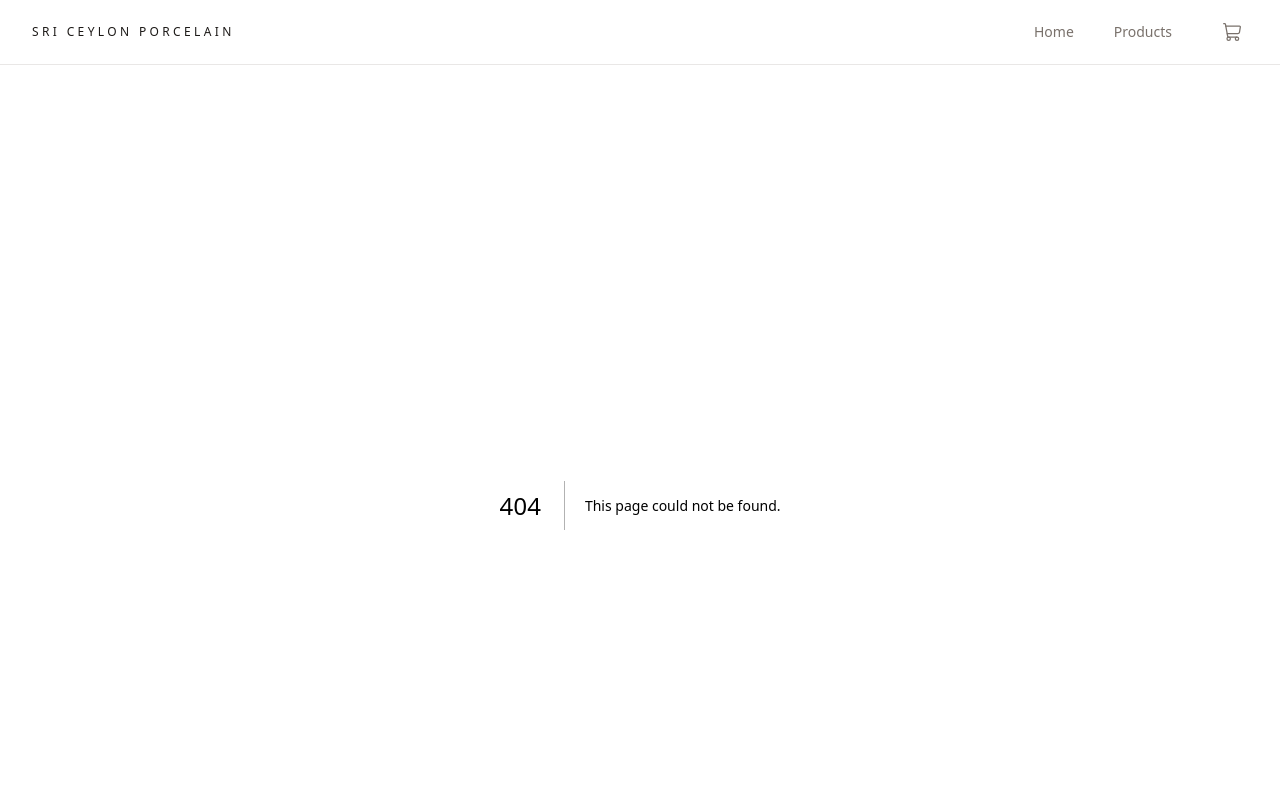
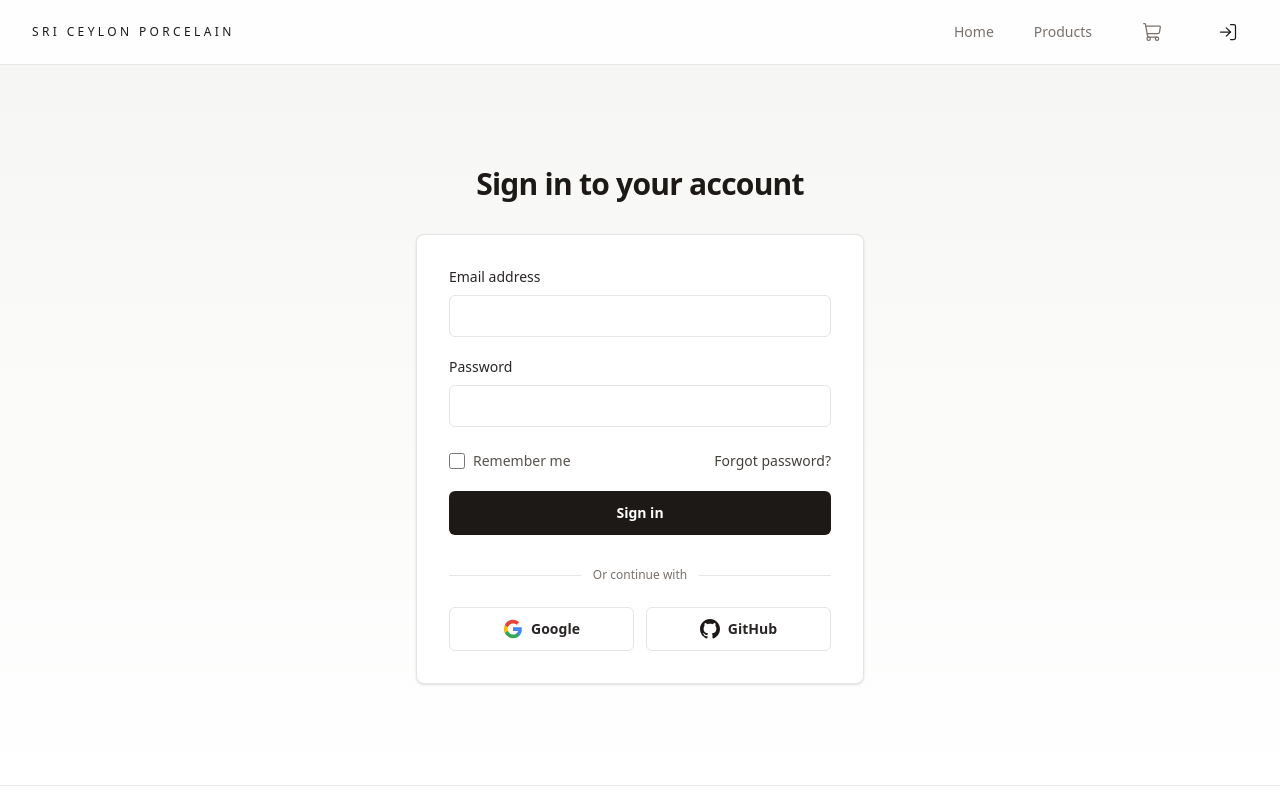
Before and after one commit to MALIBU-PIXEL-PVT-LTD/sri-ceylon-porcelain-store, a Next.js app: page /sign-in in a window 1280 px wide. Before the commit this address had no page. Shown: the top 800 px of the page. Built offline with nearby package versions, Linux system fonts and the light colour scheme.

Commit message:
Login Page update

```diff
--- /dev/null
+++ b/src/app/sign-in/layout.tsx
@@ -0,0 +1,12 @@
+import type { ReactNode } from "react";
+
+/**
+ * Breaks out of the root layout Container so the sign-in split view can span the viewport width.
+ */
+export default function SignInLayout({ children }: { children: ReactNode }) {
+  return (
+    <div className="relative left-1/2 w-screen max-w-none -translate-x-1/2">
+      <div className="-my-10 min-h-[calc(100dvh-5rem)]">{children}</div>
+    </div>
+  );
+}
--- /dev/null
+++ b/src/app/sign-in/page.tsx
@@ -0,0 +1,9 @@
+import { SignInForm } from "@/components/auth";
+
+export default function SignInPage() {
+  return (
+    <div className="flex min-h-[calc(100dvh-5rem)] items-center justify-center px-4 py-10 sm:px-6">
+      <SignInForm />
+    </div>
+  );
+}
--- /dev/null
+++ b/src/components/auth/SignInForm.tsx
@@ -0,0 +1,130 @@
+function GoogleIcon({ className }: { className?: string }) {
+  return (
+    <svg className={className} viewBox="0 0 24 24" aria-hidden>
+      <path
+        fill="#4285F4"
+        d="M22.56 12.25c0-.78-.07-1.53-.2-2.25H12v4.26h5.92c-.26 1.37-1.04 2.53-2.21 3.31v2.77h3.57c2.08-1.92 3.28-4.74 3.28-8.09z"
+      />
+      <path
+        fill="#34A853"
+        d="M12 23c2.97 0 5.46-.98 7.28-2.66l-3.57-2.77c-.98.66-2.23 1.06-3.71 1.06-2.86 0-5.29-1.93-6.16-4.53H2.18v2.84C3.99 20.53 7.7 23 12 23z"
+      />
+      <path
+        fill="#FBBC05"
+        d="M5.84 14.09c-.22-.66-.35-1.36-.35-2.09s.13-1.43.35-2.09V7.07H2.18C1.43 8.55 1 10.22 1 12s.43 3.45 1.18 4.93l2.85-2.22.81-.62z"
+      />
+      <path
+        fill="#EA4335"
+        d="M12 5.38c1.62 0 3.06.56 4.21 1.64l3.15-3.15C17.45 2.09 14.97 1 12 1 7.7 1 3.99 3.47 2.18 7.07l3.66 2.84c.87-2.6 3.3-4.53 6.16-4.53z"
+      />
+    </svg>
+  );
+}
+
+function GitHubIcon({ className }: { className?: string }) {
+  return (
+    <svg className={className} viewBox="0 0 24 24" fill="currentColor" aria-hidden>
+      <path d="M12 0c-6.626 0-12 5.373-12 12 0 5.302 3.438 9.8 8.207 11.387.599.111.793-.261.793-.577v-2.234c-3.338.726-4.033-1.416-4.033-1.416-.546-1.387-1.333-1.756-1.333-1.756-1.089-.745.083-.729.083-.729 1.205.084 1.839 1.237 1.839 1.237 1.07 1.834 2.807 1.304 3.492.997.107-.775.418-1.305.762-1.604-2.665-.305-5.467-1.334-5.467-5.931 0-1.311.469-2.381 1.236-3.221-.124-.303-.535-1.524.117-3.176 0 0 1.008-.322 3.301 1.23.957-.266 1.983-.399 3.003-.404 1.02.005 2.047.138 3.006.404 2.291-1.552 3.297-1.23 3.297-1.23.653 1.653.242 2.874.118 3.176.77.84 1.235 1.911 1.235 3.221 0 4.609-2.807 5.624-5.479 5.921.43.372.823 1.102.823 2.222v3.293c0 .319.192.694.801.576 4.765-1.589 8.199-6.086 8.199-11.386 0-6.627-5.373-12-12-12z" />
+    </svg>
+  );
+}
+
+export function SignInForm() {
+  return (
+    <div className="w-full max-w-md">
+      <h1 className="text-center text-3xl font-semibold tracking-tight text-stone-900">
+        Sign in to your account
+      </h1>
+
+      <div className="mt-8 rounded-lg border border-stone-200 bg-white p-6 shadow-sm sm:p-8">
+        <form className="space-y-5" action="#" method="post">
+        <div>
+          <label
+            htmlFor="sign-in-email"
+            className="block text-sm font-medium text-stone-800"
+          >
+            Email address
+          </label>
+          <input
+            id="sign-in-email"
+            name="email"
+            type="email"
+            autoComplete="email"
+            required
+            className="mt-2 w-full rounded-md border border-stone-200 bg-white px-3.5 py-2.5 text-sm text-stone-900 outline-none transition-colors placeholder:text-stone-400 focus:border-stone-400 focus:ring-2 focus:ring-stone-200"
+          />
+        </div>
+
+        <div>
+          <label
+            htmlFor="sign-in-password"
+            className="block text-sm font-medium text-stone-800"
+          >
+            Password
+          </label>
+          <input
+            id="sign-in-password"
+            name="password"
+            type="password"
+            autoComplete="current-password"
+            required
+            className="mt-2 w-full rounded-md border border-stone-200 bg-white px-3.5 py-2.5 text-sm text-stone-900 outline-none transition-colors placeholder:text-stone-400 focus:border-stone-400 focus:ring-2 focus:ring-stone-200"
+          />
+        </div>
+
+        <div className="flex flex-wrap items-center justify-between gap-3 pt-1">
+          <label className="flex cursor-pointer items-center gap-2 text-sm text-stone-600">
+            <input
+              name="remember"
+              type="checkbox"
+              className="size-4 rounded border-stone-300 text-stone-900 focus:ring-stone-400"
+            />
+            Remember me
+          </label>
+          <a
+            href="#"
+            className="text-sm font-medium text-stone-700 underline-offset-4 transition-colors hover:text-stone-900 hover:underline"
+          >
+            Forgot password?
+          </a>
+        </div>
+
+        <button
+          type="submit"
+          className="flex h-11 w-full items-center justify-center rounded-md bg-stone-900 text-sm font-semibold text-white transition-colors hover:bg-stone-800 focus-visible:outline focus-visible:outline-2 focus-visible:outline-offset-2 focus-visible:outline-stone-400"
+        >
+          Sign in
+        </button>
+        </form>
+
+        <div className="relative mt-8">
+          <div className="absolute inset-0 flex items-center" aria-hidden>
+            <div className="w-full border-t border-stone-200" />
+          </div>
+          <div className="relative flex justify-center text-xs font-medium">
+            <span className="bg-white px-3 text-stone-500">
+              Or continue with
+            </span>
+          </div>
+        </div>
+
+        <div className="mt-6 grid grid-cols-1 gap-3 sm:grid-cols-2">
+          <button
+            type="button"
+            className="inline-flex h-11 items-center justify-center gap-2 rounded-md border border-stone-200 bg-white px-4 text-sm font-semibold text-stone-800 transition-colors hover:border-stone-300 hover:bg-stone-50"
+          >
+            <GoogleIcon className="size-5 shrink-0" />
+            Google
+          </button>
+          <button
+            type="button"
+            className="inline-flex h-11 items-center justify-center gap-2 rounded-md border border-stone-200 bg-white px-4 text-sm font-semibold text-stone-800 transition-colors hover:border-stone-300 hover:bg-stone-50"
+          >
+            <GitHubIcon className="size-5 shrink-0 text-stone-900" />
+            GitHub
+          </button>
+        </div>
+      </div>
+    </div>
+  );
+}
--- /dev/null
+++ b/src/components/auth/index.ts
@@ -0,0 +1 @@
+export { SignInForm } from "./SignInForm";
--- a/src/components/layout/Navbar.tsx
+++ b/src/components/layout/Navbar.tsx
@@ -1,6 +1,6 @@
 "use client";
 
-import { ShoppingCart } from "lucide-react";
+import { LogIn, ShoppingCart } from "lucide-react";
 import Link from "next/link";
 import { usePathname } from "next/navigation";
 import { useState } from "react";
@@ -40,6 +40,7 @@
   const cartActive =
     pathname === "/cart" || pathname.startsWith("/cart/");
   const cartHighlighted = cartDrawerOpen || cartActive;
+  const signInActive = pathname === "/sign-in";
 
   return (
     <>
@@ -90,6 +91,18 @@
             >
               <CartIconWithBadge count={totalQuantity} />
             </button>
+            <Link
+              href="/sign-in"
+              className={`inline-flex h-10 w-10 items-center justify-center rounded-md transition-colors ${
+                signInActive
+                  ? "text-stone-900"
+                  : "text-stone-500 hover:text-stone-900"
+              }`}
+              aria-label="Sign in"
+              onClick={() => setMenuOpen(false)}
+            >
+              <LogIn className="h-5 w-5" strokeWidth={1.5} aria-hidden />
+            </Link>
           </nav>
 
           <button
@@ -168,7 +181,7 @@
               })}
               <button
                 type="button"
-                className={`flex w-full items-center py-3 text-left text-sm ${
+                className={`flex w-full items-center gap-3 py-3 text-left text-sm ${
                   cartHighlighted
                     ? "text-stone-900"
                     : "text-stone-500 hover:text-stone-900"
@@ -182,7 +195,20 @@
                 }}
               >
                 <CartIconWithBadge count={totalQuantity} />
+                <span>Cart</span>
               </button>
+              <Link
+                href="/sign-in"
+                className={`flex items-center gap-3 py-3 text-sm ${
+                  signInActive
+                    ? "text-stone-900"
+                    : "text-stone-500 hover:text-stone-900"
+                }`}
+                onClick={() => setMenuOpen(false)}
+              >
+                <LogIn className="h-5 w-5 shrink-0" strokeWidth={1.5} aria-hidden />
+                Sign in
+              </Link>
             </nav>
           </Container>
         </div>
```
Also changed, not shown: public/sign-in-hero.png (added).
